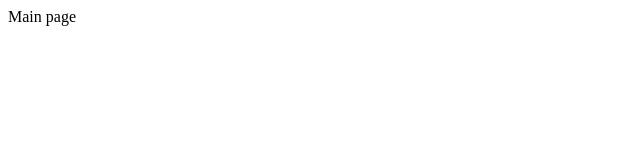
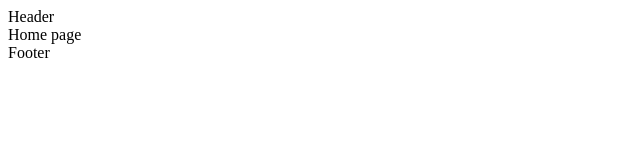
Before and after one commit to nguuyenthithuy/Book, a React (Vite) app: page / in a window 1280 px wide. Shown: the top 160 px of the page, without its empty margins (0-640 px from the left). Built offline with nearby package versions, Linux system fonts and the light colour scheme.

Commit message:
chia layout và project structure

```diff
--- a/src/App.jsx
+++ b/src/App.jsx
@@ -1,11 +1,18 @@
 import React, { useState } from "react";
-import { createBrowserRouter, RouterProvider } from "react-router-dom";
+import { createBrowserRouter, Outlet, RouterProvider } from "react-router-dom";
 import LoginPage from "./pages/login";
+import ContactPage from "./pages/contact";
+import BookPage from "./pages/book";
+import Header from "./components/Header";
 
+import Footer from "./components/Footer";
+import Home from "./components/Home";
 const Layout = () => {
   return (
     <>
-      <div>Main page</div>
+      <Header />
+      <Outlet />
+      <Footer />
     </>
   );
 };
@@ -15,6 +22,18 @@ export default function App() {
       path: "/",
       element: <Layout />,
       errorElement: <div>404 not found</div>,
+
+      children: [
+        { index: true, element: <Home /> },
+        {
+          path: "contact",
+          element: <ContactPage />,
+        },
+        {
+          path: "book",
+          element: <BookPage />,
+        },
+      ],
     },
     {
       path: "/login",
--- /dev/null
+++ b/src/components/Footer/index.jsx
@@ -0,0 +1,8 @@
+const Footer = () => {
+  return (
+    <>
+      <div>Footer</div>
+    </>
+  );
+};
+export default Footer;
--- /dev/null
+++ b/src/components/Header/index.jsx
@@ -0,0 +1,8 @@
+const Header = () => {
+  return (
+    <>
+      <div>Header</div>
+    </>
+  );
+};
+export default Header;
--- /dev/null
+++ b/src/components/Home/index.jsx
@@ -0,0 +1,8 @@
+const Home = () => {
+  return (
+    <>
+      <div>Home page</div>
+    </>
+  );
+};
+export default Home;
--- /dev/null
+++ b/src/pages/book/index.jsx
@@ -0,0 +1,8 @@
+const BookPage = () => {
+  return (
+    <>
+      <div>Page Book</div>
+    </>
+  );
+};
+export default BookPage;
--- /dev/null
+++ b/src/pages/contact/index.jsx
@@ -0,0 +1,8 @@
+const ContactPage = () => {
+  return (
+    <>
+      <div>Page Contact</div>
+    </>
+  );
+};
+export default ContactPage;
```
